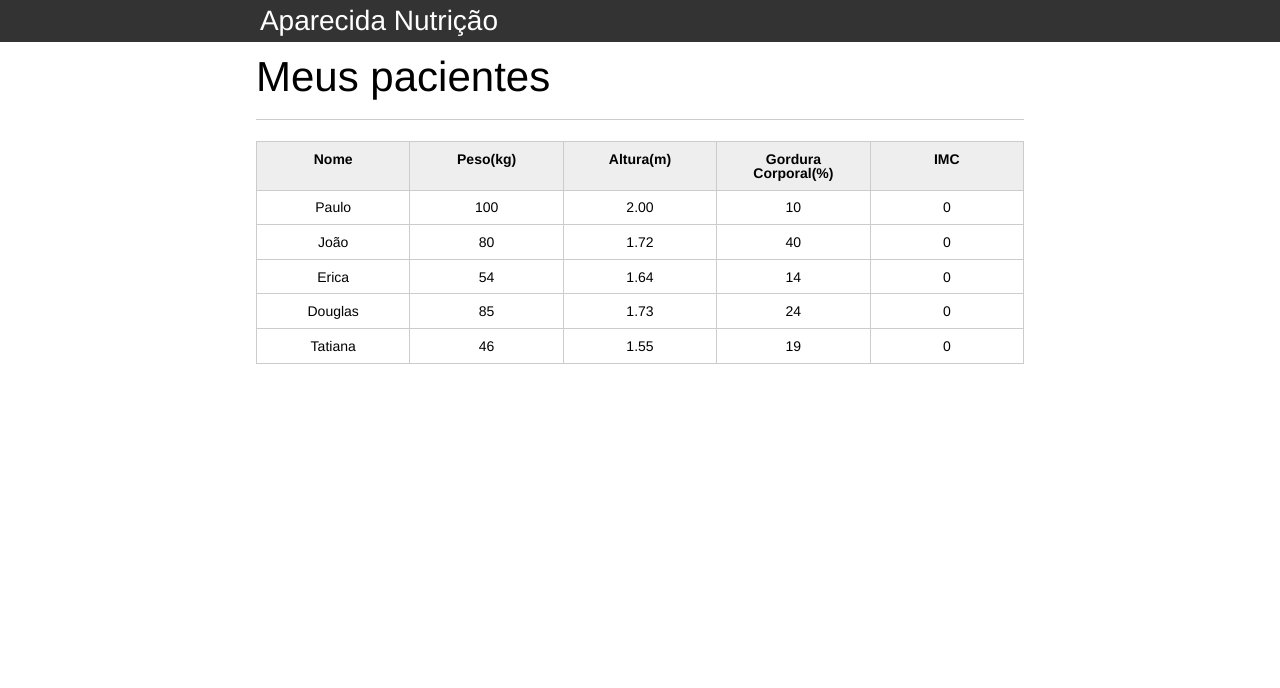
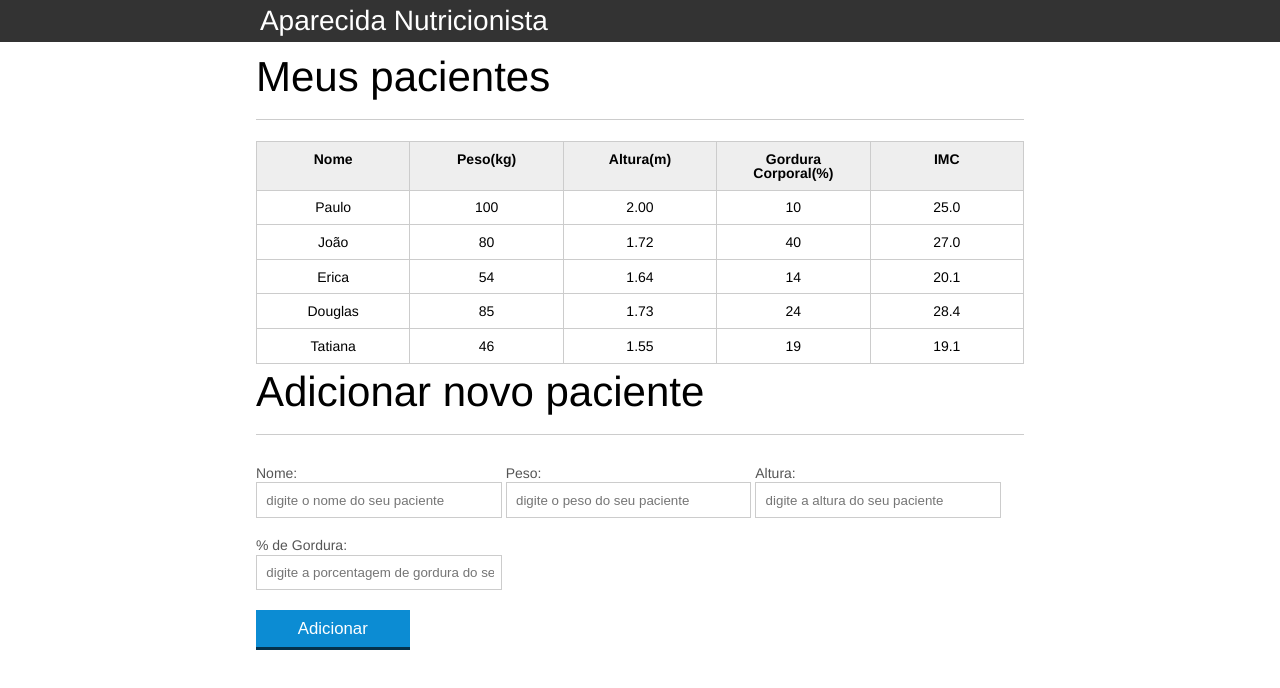
Before and after one commit to cioatodavid/cursos_alura, a plain HTML site: page introducao-javascript/index.html in a window 1280 px wide. Drawn offline with Linux system fonts and the light colour scheme.

Commit message:
new update

```diff
--- a/introducao-javascript/css/index.css
+++ b/introducao-javascript/css/index.css
@@ -125,6 +125,12 @@ button[disabled=disabled], button:disabled {
 
 }
 
+.paciente-invalido{
+	background-color: rgba(255, 0, 0, 0.329);
+	color: rgb(0, 0, 0);
+	border: 1px solid #f00;
+}
+
 .adicionar-paciente{
     margin-top: 30px;
 }
--- a/introducao-javascript/index.html
+++ b/introducao-javascript/index.html
@@ -1,5 +1,6 @@
 <!DOCTYPE html>
 <html lang="pt-br">
+
 <head>
 	<meta charset="UTF-8">
 	<title>Aparecida Nutrição</title>
@@ -8,11 +9,12 @@
 	<link rel="stylesheet" type="text/css" href="css/index.css">
 
 </head>
+
 <body>
 
 	<header>
 		<div class="container">
-				<h1>Aparecida Nutrição</h1>
+			<h1 class="titulo">Aparecida Nutrição</h1>
 		</div>
 	</header>
 	<main>
@@ -29,7 +31,7 @@
 					</tr>
 				</thead>
 				<tbody id="tabela-pacientes">
-						<tr class="paciente" >
+					<tr class="paciente" id="paciente1">
 						<td class="info-nome">Paulo</td>
 						<td class="info-peso">100</td>
 						<td class="info-altura">2.00</td>
@@ -37,7 +39,7 @@
 						<td class="info-imc">0</td>
 					</tr>
 
-						<tr class="paciente" >
+					<tr class="paciente">
 						<td class="info-nome">João</td>
 						<td class="info-peso">80</td>
 						<td class="info-altura">1.72</td>
@@ -45,7 +47,7 @@
 						<td class="info-imc">0</td>
 					</tr>
 
-						<tr class="paciente" >
+					<tr class="paciente">
 						<td class="info-nome">Erica</td>
 						<td class="info-peso">54</td>
 						<td class="info-altura">1.64</td>
@@ -60,7 +62,7 @@
 						<td class="info-gordura">24</td>
 						<td class="info-imc">0</td>
 					</tr>
-						<tr class="paciente" >
+					<tr class="paciente">
 						<td class="info-nome">Tatiana</td>
 						<td class="info-peso">46</td>
 						<td class="info-altura">1.55</td>
@@ -73,5 +75,31 @@
 		</section>
 	</main>
 
+	<section class="container">
+		<h2 id="titulo-form">Adicionar novo paciente</h2>
+		<form id="form-adiciona">
+			<div class="grupo">
+				<label for="nome">Nome:</label>
+				<input id="nome" name="nome" type="text" placeholder="digite o nome do seu paciente" class="campo">
+			</div>
+			<div class="grupo">
+				<label for="peso">Peso:</label>
+				<input id="peso" name="peso" type="text" placeholder="digite o peso do seu paciente" class="campo campo-medio">
+			</div>
+			<div class="grupo">
+				<label for="altura">Altura:</label>
+				<input id="altura" name="altura" type="text" placeholder="digite a altura do seu paciente" class="campo campo-medio">
+			</div>
+			<div class="grupo">
+				<label for="gordura">% de Gordura:</label>
+				<input id="gordura" type="text" placeholder="digite a porcentagem de gordura do seu paciente" class="campo campo-medio">
+			</div>
+
+			<button id="adicionar-paciente" class="botao bto-principal">Adicionar</button>
+		</form>
+	</section>
+	<script src="js/calc_imc.js"></script>
+	<script src="js/set_form.js"></script>
 </body>
+
 </html>
--- /dev/null
+++ b/introducao-javascript/js/calc_imc.js
@@ -0,0 +1,31 @@
+var titulo = document.querySelector(".titulo");
+titulo.textContent = "Aparecida Nutricionista";
+
+var paciente = document.querySelectorAll(".paciente");
+
+function calculaImc(peso, altura) {
+    var imc = peso / (altura * altura);
+    return imc.toFixed(1);
+}
+
+for (var i = 0; i < paciente.length; i++) {
+    var peso = paciente[i].querySelector(".info-peso").textContent;
+    var altura = paciente[i].querySelector(".info-altura").textContent;
+    var imc = paciente[i].querySelector(".info-imc");
+    var pesoValido = true;
+    var alturaValida = true;
+
+    if (peso <= 0 || peso >= 500) {
+        pesoValido = false;
+        imc.textContent = "Peso inválido!";
+        paciente[i].classList.add("paciente-invalido");
+    }
+    if (altura <= 0 || altura >= 3) {
+        alturaValida = false;
+        imc.textContent = "Altura inválida!";
+        paciente[i].classList.add("paciente-invalido");
+    }
+    if (pesoValido && alturaValida) {
+        imc.textContent = calculaImc(peso, altura);
+    }
+}
```
Also changed, not shown: introducao-javascript/js/set_form.js (added). Lines whose indentation alone changed are shown as unchanged.
